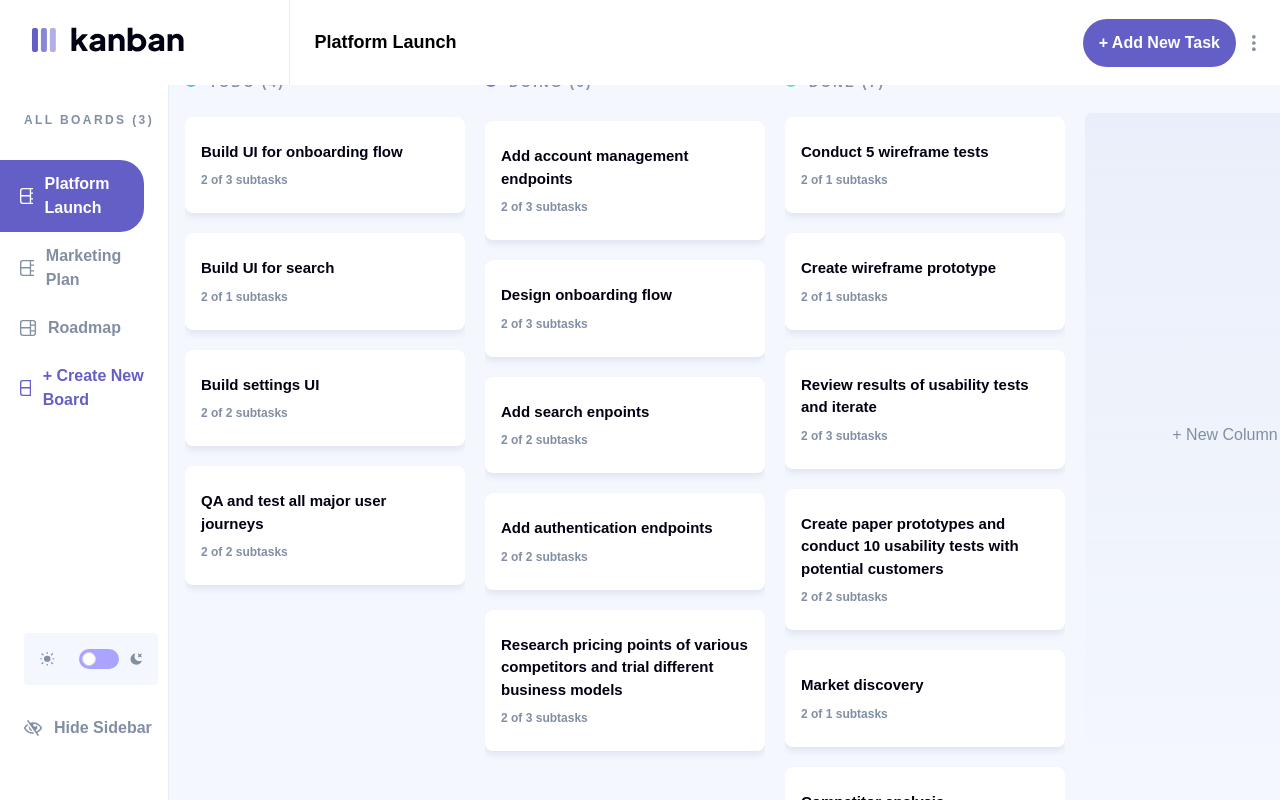
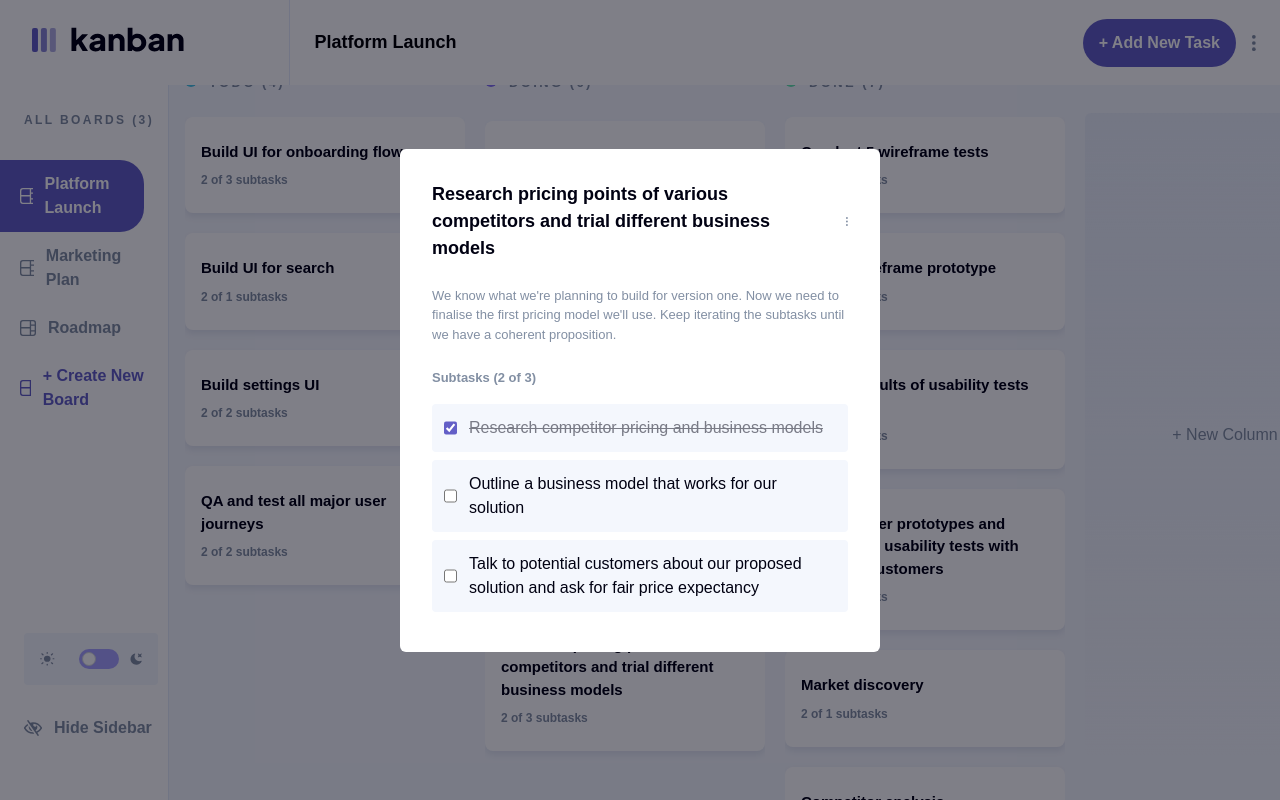
Before and after one commit to Em-codes/kanban-project-manager, a Next.js app: page / in a window 1280 px wide. Both pictures are taken after a click on the item 625 px from the left and 680 px from the top of the page. Shown: the top 800 px of the page. Built offline with nearby package versions, Linux system fonts and the light colour scheme.

Commit message:
Dev/UI - task

```diff
--- a/src/components/Board/BoardColumn.tsx
+++ b/src/components/Board/BoardColumn.tsx
@@ -4,9 +4,9 @@ import { RootState } from 'app/store'
 import Modal from '@components/Modal'
 import TaskDetailsModal from '@components/Modal/TaskDetailsModal'
 import AddNewColumn from './AddNewColumn'
+import Task from './Task'
 
 const BoardColumn = () => {
-    const [showDetails, setShowDetails] = useState<boolean>(false)
 
     const boards = useAppSelector((state: RootState) => state.boards.boards)
     const currentBoard = useAppSelector((state: RootState) => state.currentBoard.value)
@@ -21,16 +21,11 @@ const BoardColumn = () => {
                 {val.name} ({val.tasks.length})
             </h3>
             <ul className="scrollbar-thin scrollbar-thumb-mainPurple scrollbar-track-transparent overflow-y-scroll h-full pb-12 flex flex-col gap-5">
-                {(val.tasks).map((taskVal: any, { }, index: any) => (
-                    taskVal.status === val.name && (
+                {(val.tasks).map((task: any, { }, j: any) => (
+                    task.status === val.name && (
                         <>
-                            <li onClick={() => setShowDetails(!showDetails)} key={index} className='group select-none shadow-main px-4 py-6 rounded-lg cursor-pointer bg-white text-black dark:bg-darkGrey dark:text-white'>
-                                <h4 className="font-bold text-[15px] mb-2 group-hover:text-mainPurple">{taskVal.title}</h4>
-                                <p className="font-bold text-[12px] text-mediumGrey">{'2'} of {taskVal.subtasks.length} subtasks</p>
-                            </li>
-
+                           <Task data={task} key={j} />
                         </>
-
                     )))}
             </ul>
         </div>
--- /dev/null
+++ b/src/components/Board/Task.tsx
@@ -0,0 +1,26 @@
+import Modal from '@components/Modal'
+import TaskDetailsModal from '@components/Modal/TaskDetailsModal'
+import React, { useState } from 'react'
+
+interface props {
+    data: any,
+    key: number
+}
+
+const Task = ({data, key}: props) => {
+    const [showDetails, setShowDetails] = useState<boolean>(false)
+
+    return (
+        <>
+            <li onClick={() => setShowDetails(!showDetails)} key={key} className='group select-none shadow-main px-4 py-6 rounded-lg cursor-pointer bg-white text-black dark:bg-darkGrey dark:text-white'>
+                <h4 className="font-bold text-[15px] mb-2 group-hover:text-mainPurple">{data.title}</h4>
+                <p className="font-bold text-[12px] text-mediumGrey">{'2'} of {data.subtasks.length} subtasks</p>
+            </li>
+            <Modal setShowModal={setShowDetails} showModal={showDetails}>
+                <TaskDetailsModal data={data}/>
+            </Modal>
+        </>
+    )
+}
+
+export default Task;
--- a/src/components/Modal/CreateNewBoard.tsx
+++ b/src/components/Modal/CreateNewBoard.tsx
@@ -22,7 +22,8 @@ const CreateNewBoard = () => {
             <Formik
                 initialValues={{
                      name: "",
-                     columns: [{ name: 'Todo', tasks: [] }, { name: 'Doing', tasks: [] }]
+                    //  columns: [{ name: 'Todo', tasks: [] }, { name: 'Doing', tasks: [] }]
+                    columns: []
 
                     }}
                 validationSchema={validate}
@@ -65,7 +66,8 @@ const CreateNewBoard = () => {
 
                                     <button
                                         type='button'
-                                        onClick={() => arrayHelpers.push([{name:'', columns: []}])}
+                                        onClick={() => arrayHelpers.push('')}
+                                        // onClick={() => arrayHelpers.push([{name:'', columns: []}])}
                                         // columns: [...prev.columns, { name: "", tasks: [] }]
                                         // onClick={() => val.push({name:"", tasks:[]})}
                                         className={'bg-[#635FC71A] rounded-full w-full py-[7px] text-mainPurple transition duration-200 text-base hover:bg-mainPurpleHover font-sans'}
--- a/src/components/Modal/TaskDetailsModal.tsx
+++ b/src/components/Modal/TaskDetailsModal.tsx
@@ -1,16 +1,90 @@
 import React, { } from 'react'
+import Image from 'next/image'
 
-interface detailsProps {
-    taskTitle: string
+interface props {
+    data: any
 }
 
-const TaskDetailsModal = ({taskTitle}: detailsProps) => {
+const TaskDetailsModal = ({ data }: props) => {
 
-  return (
-    // <div>
-        <h1>{taskTitle}</h1>
-    // </div>
-  )
+    return (
+        <>
+            <div className="flex items-center justify-between gap-4 mb-6">
+                <h1 className="text-[18px] font-bold">{data.title}</h1>
+                <Image src="/assets/icon-vertical-ellipsis.svg" alt="vertical ellipsis" height={16} width={4} />
+            </div>
+            <p className="text-[13px] text-mediumGrey">
+                {data.description ? data.description : 'no description'}
+            </p>
+            <h3 className="mt-6 mb-4 text-[13px] font-bold text-mediumGrey dark:text-white">
+                Subtasks ({2} of {data.subtasks.length})
+            </h3>
+            {
+                data.subtasks.map((subtask: any, i:number) => (
+                    <label
+                        key={i}
+                        htmlFor={`${subtask}-${i}`}
+                        className={`body-md p-3 mb-2 inline-flex w-full rounded transition bg-lightGrey cursor-pointer hover:bg-mainPurple hover:bg-opacity-25 dark:text-white dark:bg-veryDarkGrey dark:hover:bg-mainPurple dark:hover:bg-opacity-25`}>
+                        <input
+                            id={`${subtask}-${i}`}
+                            type="checkbox"
+                            checked={subtask.isCompleted}
+                            className="mr-3 accent-mainPurple"
+                        // onChange={() => toggleSubtask(data.id, i)}
+                        />
+                        <span className={`${subtask.isCompleted ? "opacity-50 line-through" : "opacity-100"} transition`}>{subtask.title}</span>
+                    </label>
+                ))
+            }
+        </>
+    )
 }
 
-export default TaskDetailsModal
+export default TaskDetailsModal;
+
+
+// import { useBoards } from "@src/context";
+// import EditButton from "@components/shared/EditButton";
+// import StatusDropdown from "@components/shared/StatusDropdown";
+
+// const TaskDetailModal = ({ data, completedSubtasks, switchToUpdate, switchToDelete }) => {
+//   const { toggleSubtask } = useBoards();
+
+//   return (
+//     <div className="w-full mx-auto rounded-md p-6 bg-white dark:bg-darkGrey md:p-8">
+//         <div className="flex items-center justify-between gap-4 mb-6">
+//             <h1 className="heading-lg">{data.title}</h1>
+//             <EditButton
+//             switchToUpdate={switchToUpdate}
+//             switchToDelete={switchToDelete}
+//             taskId={data.id}
+//             type="Task"
+//             className="bottom-0 left-0 -translate-x-2/4 translate-y-28"/>
+//         </div>
+//         <p className="body-lg text-mediumGrey">
+//             {data.description}
+//         </p>
+//         <h3 className="mt-6 mb-4 body-md text-mediumGrey dark:text-white">
+//             Subtasks ({completedSubtasks} of {data.subtasks.length})
+//         </h3>
+//         {
+//             data.subtasks.map((subtask, i) => (
+//                 <label key={i} htmlFor={`${subtask}-${i}`} className={`body-md p-3 mb-2 inline-flex w-full rounded transition bg-lightGrey cursor-pointer hover:bg-mainPurple hover:bg-opacity-25 dark:text-white dark:bg-veryDarkGrey dark:hover:bg-mainPurple dark:hover:bg-opacity-25`}>
+//                     <input
+//                     id={`${subtask}-${i}`}
+//                     type="checkbox"
+//                     checked={subtask.isCompleted}
+//                     className="mr-3 accent-mainPurple"
+//                     onChange={() => toggleSubtask(data.id, i)}
+//                     />
+//                     <span className={`${subtask.isCompleted ? "opacity-50 line-through" : "opacity-100"} transition`}>{subtask.title}</span>
+//                 </label>
+//             ))
+//         }
+
+//         <StatusDropdown label="Current Status" data={data} />
+
+//     </div>
+//   )
+// }
+// export default TaskDetailModal
```
